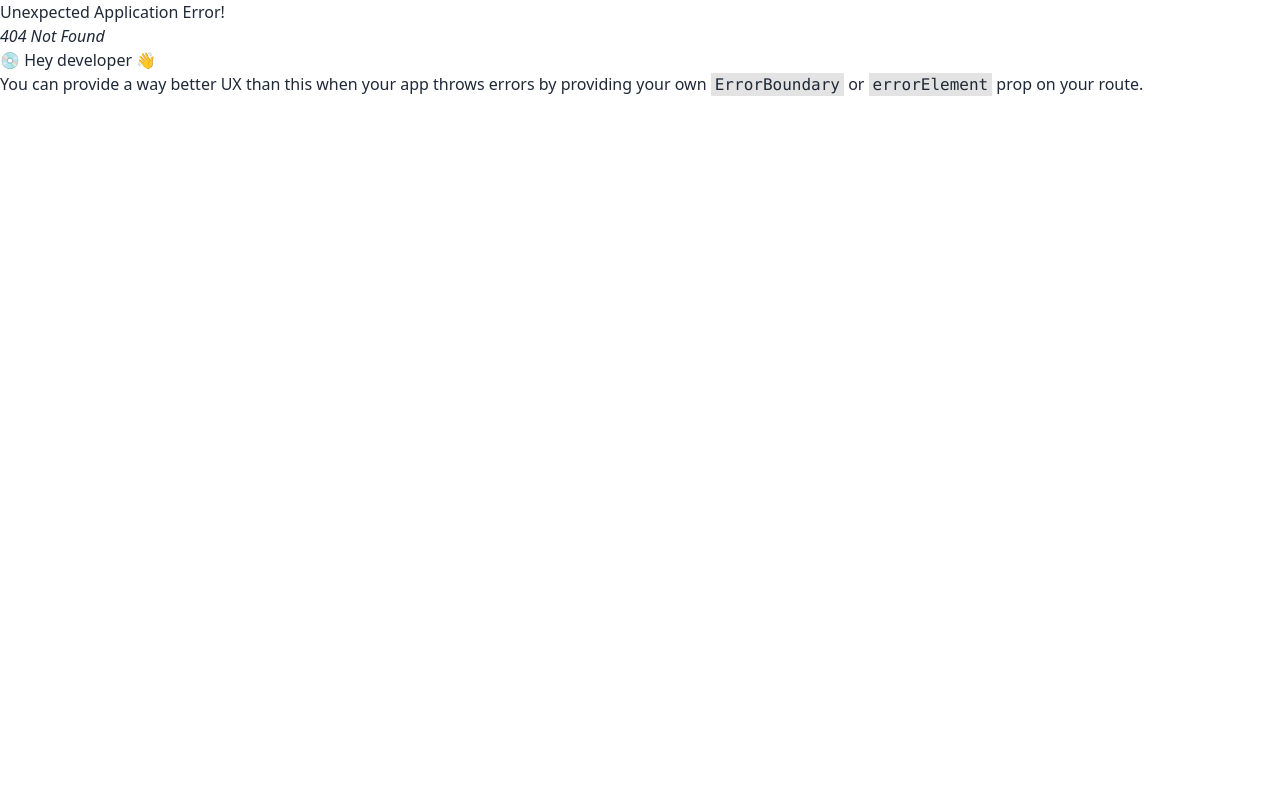
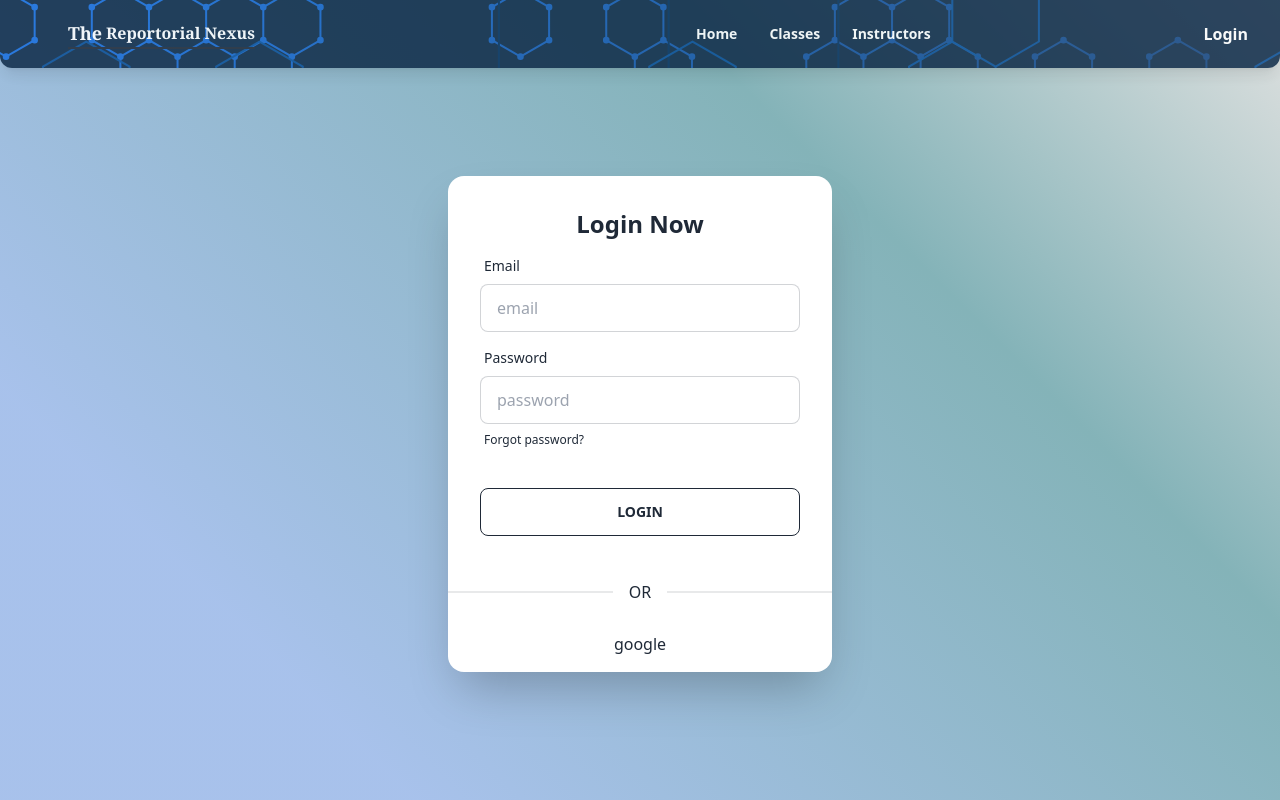
Before and after one commit to fahad09fahim/reportorial-nexus, a React (Vite) app: page /login in a window 1280 px wide. Before the commit this address had no page. Shown: the top 800 px of the page. Built offline with nearby package versions, Linux system fonts and the light colour scheme.

Commit message:
login page implemented,firebase setup done

```diff
--- a/package.json
+++ b/package.json
@@ -10,6 +10,7 @@
     "preview": "vite preview"
   },
   "dependencies": {
+    "firebase": "^10.4.0",
     "framer-motion": "^6.3.0",
     "localforage": "^1.10.0",
     "match-sorter": "^6.3.1",
--- /dev/null
+++ b/src/Pages/Login/Login.jsx
@@ -0,0 +1,62 @@
+const Login = () => {
+
+
+
+  return (
+    <div>
+      <div
+        className="hero min-h-screen "
+        style={{
+          background:
+            `linear-gradient(45deg, hsla(217, 63%, 79%, 1) 20%,
+            hsla(186, 27%, 62%, 1) 70%,
+            hsla(120, 2%, 88%, 1) 100%`,
+        }}
+      >
+        <div className="hero-content p-0 mt-12 ">
+          <div className="card w-80 md:w-96 max-w-sm shadow-2xl bg-white ">
+            <form className="card-body">
+              <h1 className="text-center text-2xl font-semibold">Login Now</h1>
+              <div className="form-control">
+                <label className="label">
+                  <span className="label-text">Email</span>
+                </label>
+                <input
+                  type="email"
+                  placeholder="email"
+                  className="input input-bordered"
+                  required
+                />
+              </div>
+              <div className="form-control">
+                <label className="label">
+                  <span className="label-text">Password</span>
+                </label>
+                <input
+                  type="password"
+                  placeholder="password"
+                  className="input input-bordered"
+                  required
+                />
+                <label className="label">
+                  <a href="#" className="label-text-alt link link-hover">
+                    Forgot password?
+                  </a>
+                </label>
+              </div>
+              <div className="form-control mt-6">
+                <button className="btn btn-outline">Login</button>
+              </div>
+            </form>
+            <div className="divider">OR</div>
+            <div className="hero-content">
+              <h1>google</h1>
+            </div>
+          </div>
+        </div>
+      </div>
+    </div>
+  );
+};
+
+export default Login;
--- a/src/Pages/Shared/NavBar/Navbar.jsx
+++ b/src/Pages/Shared/NavBar/Navbar.jsx
@@ -1,5 +1,6 @@
 import { Link } from "react-router-dom";
 import './NavBar.css'
+
 const Navbar = () => {
   const navList = (
     <>
@@ -53,7 +54,7 @@ const Navbar = () => {
         <ul className="menu menu-horizontal px-1">{navList}</ul>
       </div>
       <div className="navbar-end">
-        <a className="btn">Login</a>
+       <Link to='/login'>Login</Link>
       </div>
     </div>
   );
--- a/src/Routes/Route.jsx
+++ b/src/Routes/Route.jsx
@@ -2,6 +2,7 @@ import { createBrowserRouter } from "react-router-dom";
 import Main from "../Layout/Main";
 import Home from "../Pages/Home/Home/Home";
 import Class from "../Pages/Classes/Class";
+import Login from "../Pages/Login/Login";
 
 
 const router = createBrowserRouter([
@@ -19,6 +20,10 @@ const router = createBrowserRouter([
         element: <Class />
 
       },
+      {
+        path:'login',
+        element:<Login/>
+      }
     ],
   },
 ]);
--- /dev/null
+++ b/src/firebase/firebase.config.js
@@ -0,0 +1,18 @@
+// Import the functions you need from the SDKs you need
+import { initializeApp } from "firebase/app";
+// TODO: Add SDKs for Firebase products that you want to use
+// https://firebase.google.com/docs/web/setup#available-libraries
+
+// Your web app's Firebase configuration
+const firebaseConfig = {
+  apiKey:import.meta.env.VITE_apiKey,
+  authDomain:import.meta.env.VITE_authDomain,
+  projectId:import.meta.env.VITE_projectId,
+  storageBucket:import.meta.env.VITE_storageBucket,
+  messagingSenderId:import.meta.env.VITE_messagingSenderId,
+  appId:import.meta.env.VITE_appId,
+};
+
+// Initialize Firebase
+const app = initializeApp(firebaseConfig);
+export default app;
--- a/src/main.jsx
+++ b/src/main.jsx
@@ -3,9 +3,12 @@ import ReactDOM from "react-dom/client";
 import { RouterProvider } from "react-router-dom";
 import "./index.css";
 import router from "./Routes/Route";
+// import AuthProvider from "./providers/AuthProvider";
 
 ReactDOM.createRoot(document.getElementById("root")).render(
-  <React.StrictMode>
+  // <AuthProvider>
+<React.StrictMode>
     <RouterProvider router={router} />
   </React.StrictMode>
+  // </AuthProvider>
 );
```
Also changed, not shown: src/providers/AuthProvider.jsx (added, +33 -0 lines), 2 other files (tests, documents, lock files or other folders).
